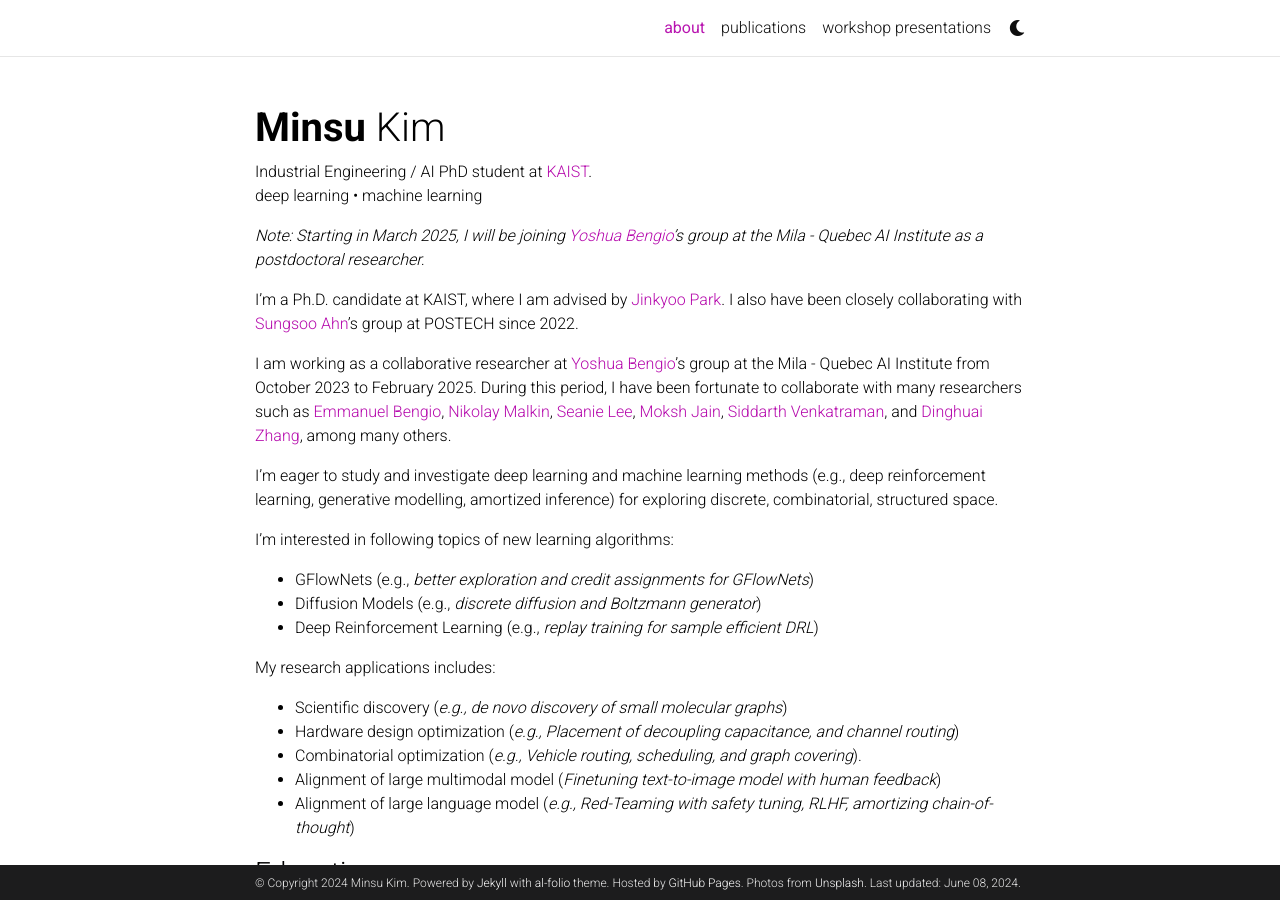
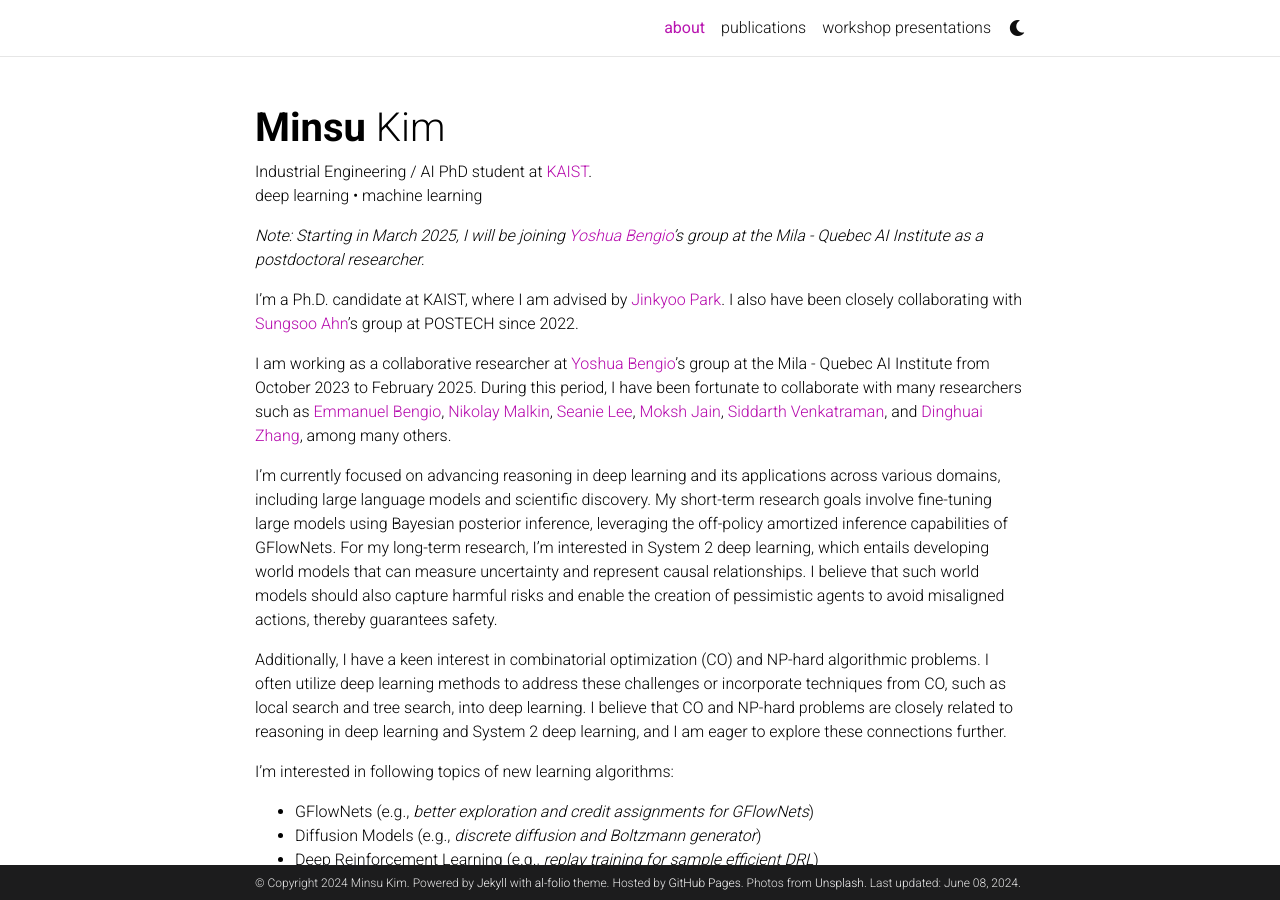
Before and after one commit to minsuukim/minsuukim.github.io, a Jekyll site: the page built from _pages/about.md, in a window 1280 px wide and 900 px high. Built offline with Jekyll 4.4.1, drawn with Linux system fonts in a browser that asks for light colours; comment, search, counter and statistics services are not loaded; a style sheet for code colours, icons or effects is not loaded.

Commit message:
Update about.md

```diff
--- a/_pages/about.md
+++ b/_pages/about.md
@@ -19,11 +19,17 @@ social: true  # includes social icons at the bottom of the page
 
 *Note: Starting in March 2025, I will be joining <a href="https://yoshuabengio.org/">Yoshua Bengio</a>'s group at the Mila - Quebec AI Institute as a postdoctoral researcher.*
 
+
+
 I’m a Ph.D. candidate at KAIST, where I am advised by <a href="http://silab.kaist.ac.kr/our-team/">Jinkyoo Park</a>. I also have been closely collaborating with <a href="https://sites.google.com/view/sungsooahn0215/home">Sungsoo Ahn</a>'s group at POSTECH since 2022.
 
 I am working as a collaborative researcher at <a href="https://yoshuabengio.org/">Yoshua Bengio</a>'s group at the Mila - Quebec AI Institute from October 2023 to February 2025. During this period, I have been fortunate to collaborate with many researchers such as <a href="https://folinoid.com/">Emmanuel Bengio</a>, <a href="https://malkin1729.github.io/">Nikolay Malkin</a>, <a href="https://seanie12.github.io/">Seanie Lee</a>, <a href="https://mj10.github.io/">Moksh Jain</a>, <a href="https://hyperpotatoneo.github.io/">Siddarth Venkatraman</a>, and <a href="https://zdhnarsil.github.io/">Dinghuai Zhang</a>, among many others.
 
-I'm eager to study and investigate deep learning and machine learning methods (e.g., deep reinforcement learning, generative modelling, amortized inference) for exploring discrete, combinatorial, structured space.
+I'm currently focused on advancing reasoning in deep learning and its applications across various domains, including large language models and scientific discovery. My short-term research goals involve fine-tuning large models using Bayesian posterior inference, leveraging the off-policy amortized inference capabilities of GFlowNets. For my long-term research, I'm interested in System 2 deep learning, which entails developing world models that can measure uncertainty and represent causal relationships. I believe that such world models should also capture harmful risks and enable the creation of pessimistic agents to avoid misaligned actions, thereby guarantees safety.
+
+Additionally, I have a keen interest in combinatorial optimization (CO) and NP-hard algorithmic problems. I often utilize deep learning methods to address these challenges or incorporate techniques from CO, such as local search and tree search, into deep learning. I believe that CO and NP-hard problems are closely related to reasoning in deep learning and System 2 deep learning, and I am eager to explore these connections further.
+
+
 
 I'm interested in following topics of new learning algorithms:
 - GFlowNets (e.g., *better exploration and credit assignments for GFlowNets*)
```
